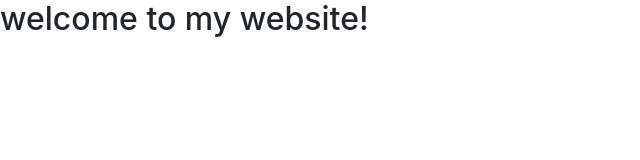
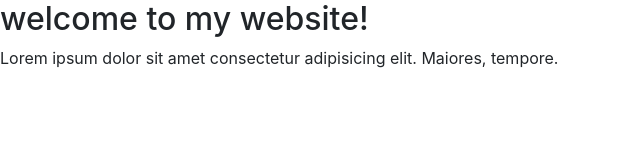
Before and after one commit to ZidanAazeen/portfolio, a plain HTML site: page index.html in a window 1280 px wide. Shown: the whole page, without its empty margins (0-640 px from the left). Drawn offline with Linux system fonts and the light colour scheme.

Commit message:
p updated

```diff
--- a/index.html
+++ b/index.html
@@ -14,6 +14,7 @@
 </head>
 <body>
     <h2>welcome to my website!</h2>
+    <p>Lorem ipsum dolor sit amet consectetur adipisicing elit. Maiores, tempore.</p>
     <script src="js/jquery-2.2.4.min.js"></script>
     <script src="js/bootstrap.min.js"></script>
     <script src="js/main.js"></script>
```
